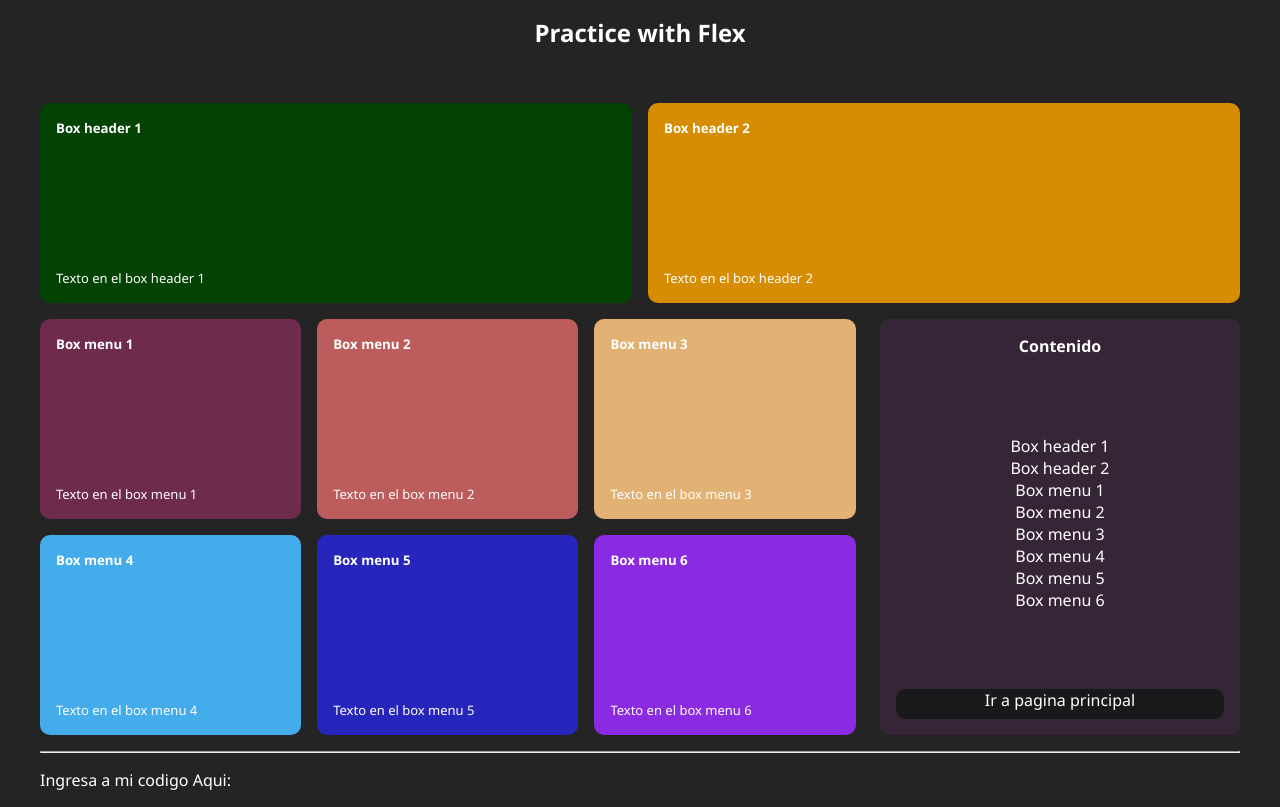
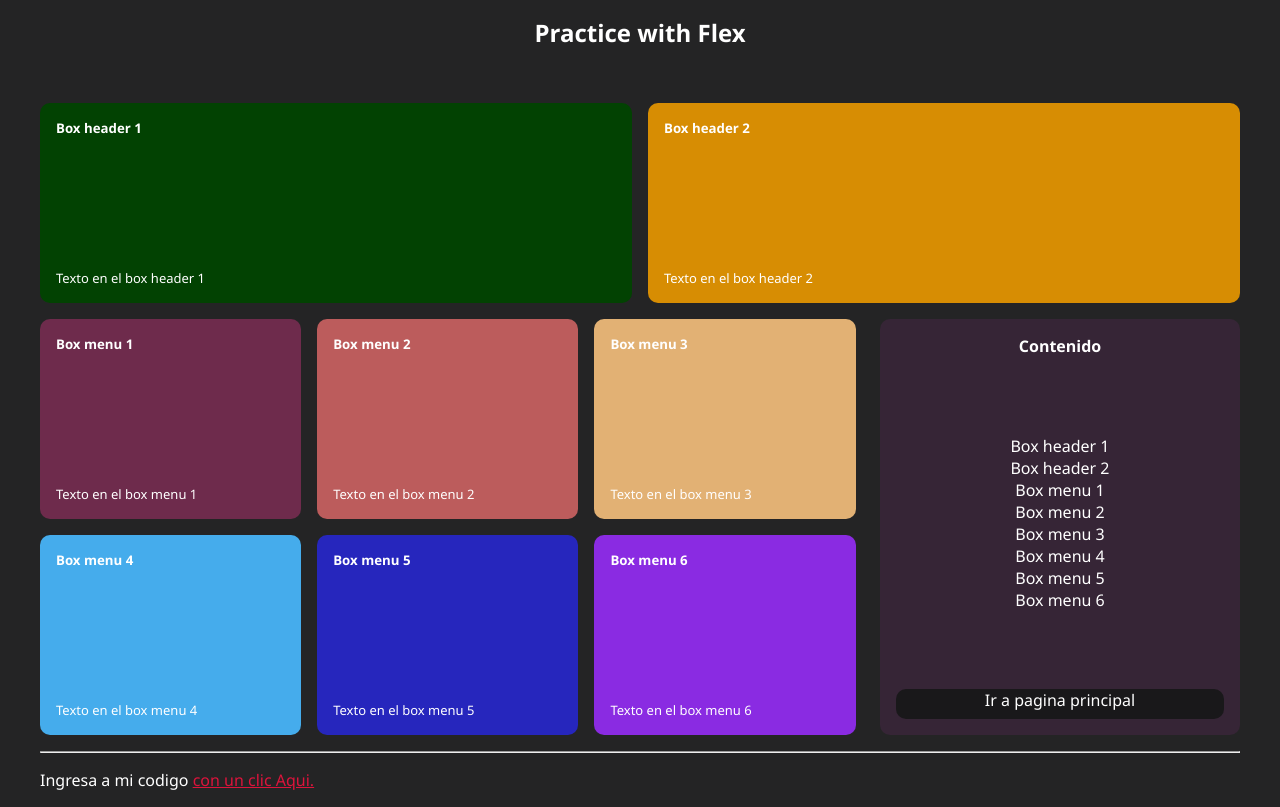
Before and after one commit to HeriEspinosa/repo_aprendiendoFlex_1, a plain HTML site: page index.html in a window 1280 px wide. Drawn offline with Linux system fonts and the light colour scheme.

Commit message:
add link github

```diff
--- a/index.html
+++ b/index.html
@@ -95,7 +95,7 @@
             </section>
 
             <hr>
-            <footer> Ingresa a mi codigo Aqui: </footer>
+            <footer> Ingresa a mi codigo <a href="https://github.com/HeriEspinosa/repo_aprendiendoFlex_1.git" target="_blank">con un clic Aqui.</a> </footer>
         </section>
 
 
--- a/styles.css
+++ b/styles.css
@@ -108,6 +108,9 @@
     text-align: center;
 }
 
+a {
+    color: crimson;
+}
 
 
 @media (min-width: 500px) {
```
